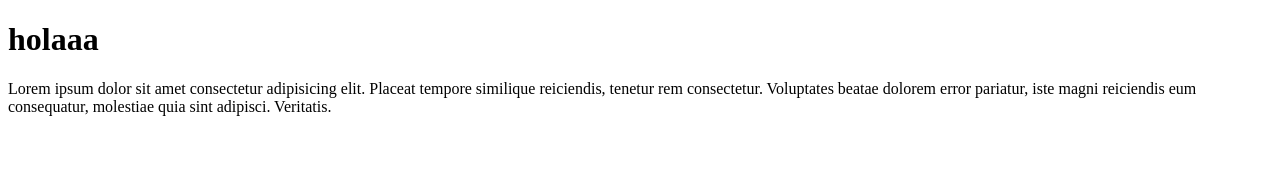
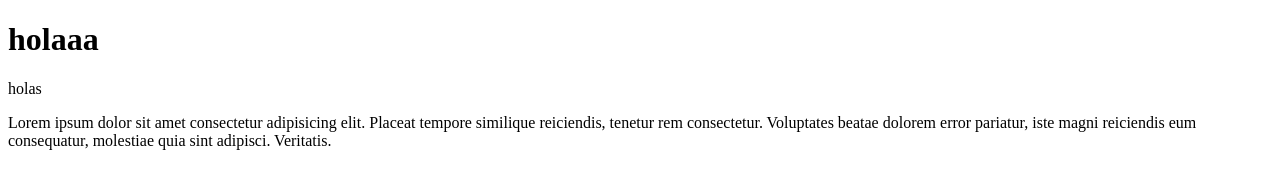
Before and after one commit to MarioVillamar/test-repository-1, a plain HTML site: page index.html in a window 1280 px wide. Drawn offline with Linux system fonts and the light colour scheme.

Commit message:
Adicion de div

```diff
--- a/index.html
+++ b/index.html
@@ -8,6 +8,7 @@
 </head>
 <body>
     <h1>holaaa</h1>
+    <div>holas</div>
     <p>Lorem ipsum dolor sit amet consectetur adipisicing elit. Placeat tempore similique reiciendis, tenetur rem consectetur. Voluptates beatae dolorem error pariatur, iste magni reiciendis eum consequatur, molestiae quia sint adipisci. Veritatis.</p>
 </body>
 </html>
```
